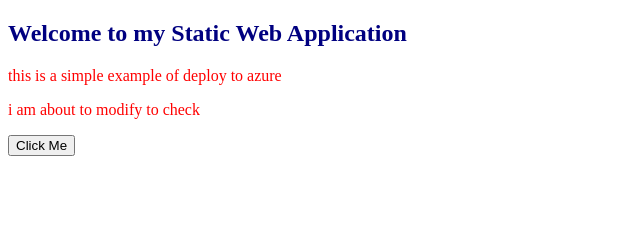
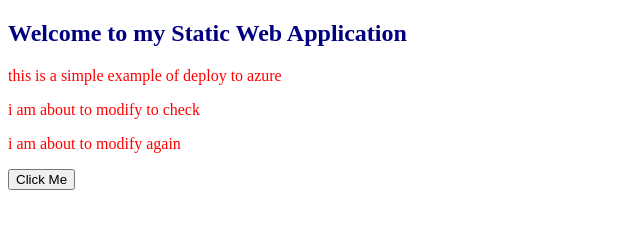
Before and after one commit to iamvishalpoddar/StaticWebApp, a plain HTML site: page index.html in a window 1280 px wide. Shown: the whole page, without its empty margins (0-640 px from the left). Drawn offline with Linux system fonts and the light colour scheme.

Commit message:
third commit

```diff
--- a/index.html
+++ b/index.html
@@ -10,6 +10,7 @@
     <h2>Welcome to my Static Web Application</h2>
     <p>this is a simple example of deploy to azure</p>
     <p>i am about to modify to check</p>
+    <p>i am about to modify again</p>
     <button onclick="clickMe()">Click Me</button>
 
     <script src="scripts.js"></script>
```
